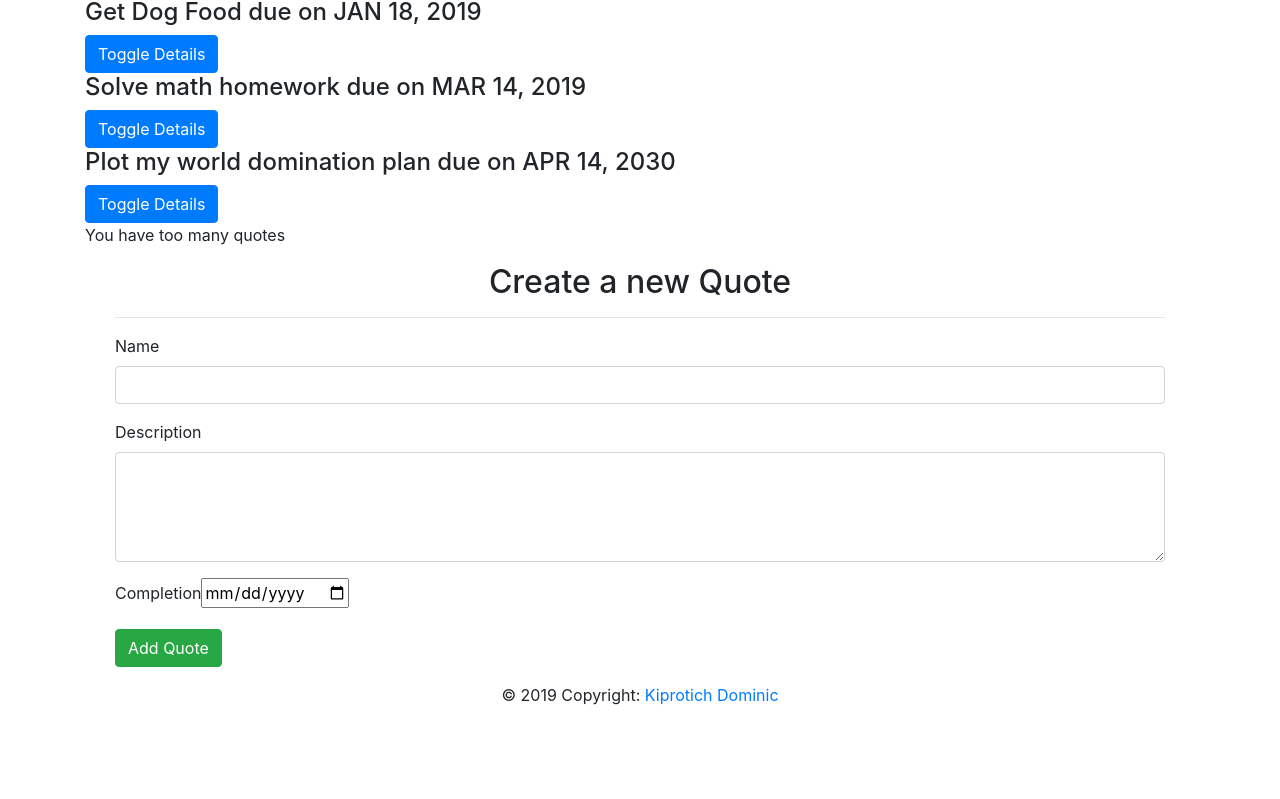
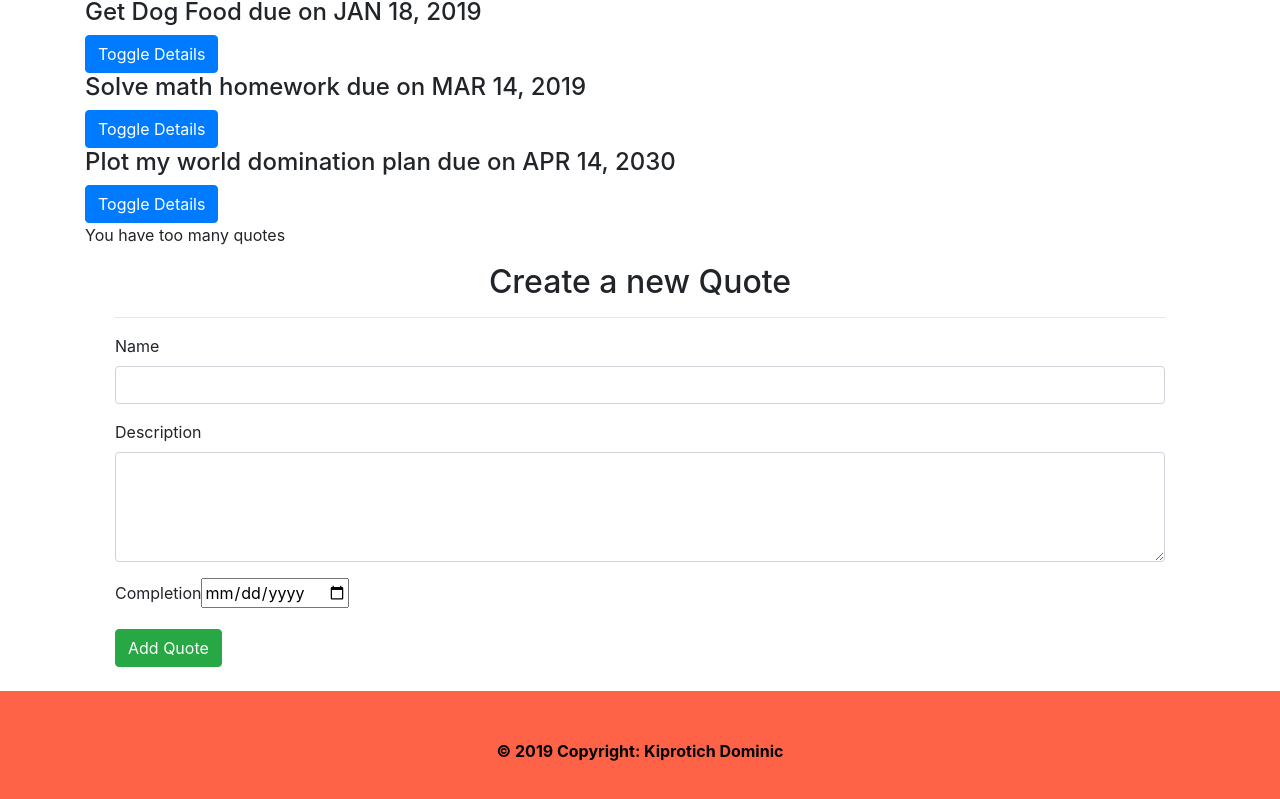
Before and after one commit to kiprotichdominic/Quotes-App, an Angular app: page / in a window 1280 px wide. Shown: the part 490-1289 px from the top of the page. Before the commit the page ends 1213 px from the top, so only its background shows below. Built offline with nearby package versions, Linux system fonts and the light colour scheme.

Commit message:
modify footer

```diff
--- a/src/app/quote/quote.component.css
+++ b/src/app/quote/quote.component.css
@@ -8,8 +8,26 @@
   font-weight: bold;
   font-size: larger;
 }
-.mybtn{
-    font-size: 20px;
-    font-weight: bold;
-    color: white;
+
+.mybtn {
+  font-size: 20px;
+  font-weight: bold;
+  color: white;
 }
+
+footer {
+  height: 20vh;
+  background-color: tomato;
+  color: black;
+  font-weight: bold;
+}
+
+.link {
+  color: black;
+  font-weight: bold;
+}
+
+.link:hover {
+  text-decoration: none;
+  color: white;
+}
--- a/src/app/quote/quote.component.html
+++ b/src/app/quote/quote.component.html
@@ -41,9 +41,10 @@
     <app-quote-form (addQuote)="addNewQuote($event)"></app-quote-form>
   </div>
 </div>
+<br>
 <footer class="page-footer font-small blue">
-  <div class="footer-copyright text-center py-3">
+  <div class="footer-copyright text-center pt-5">
     © 2019 Copyright:
-    <a href="quote.component.html"> Kiprotich Dominic</a>
+    <a href="quote.component.html" class="link"> Kiprotich Dominic</a>
   </div>
 </footer>
```
